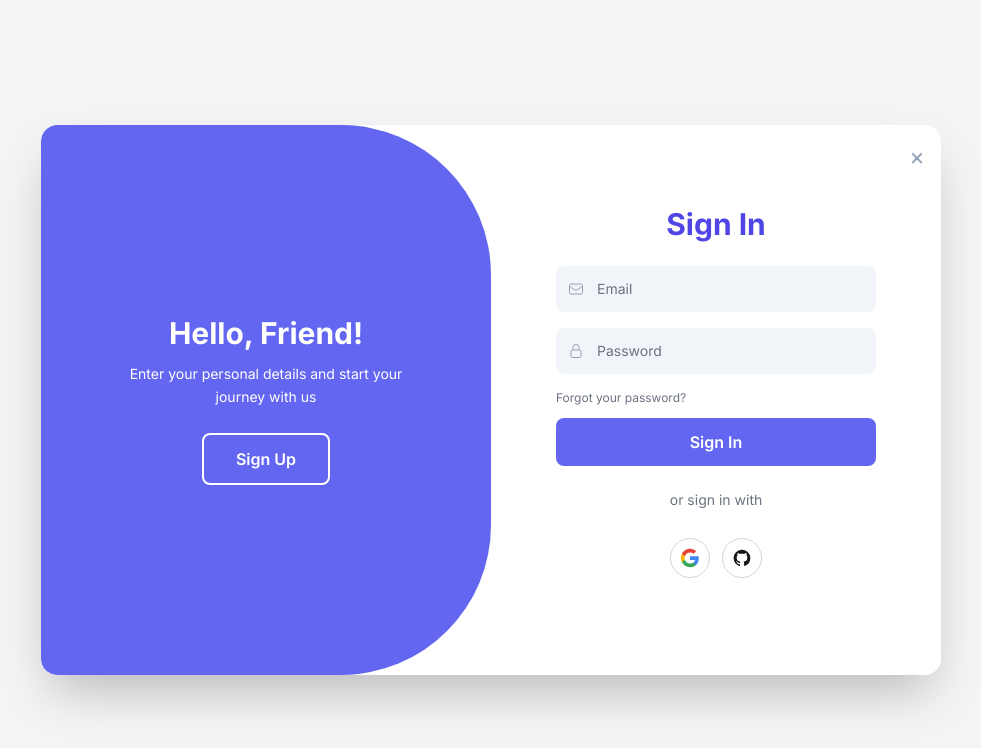
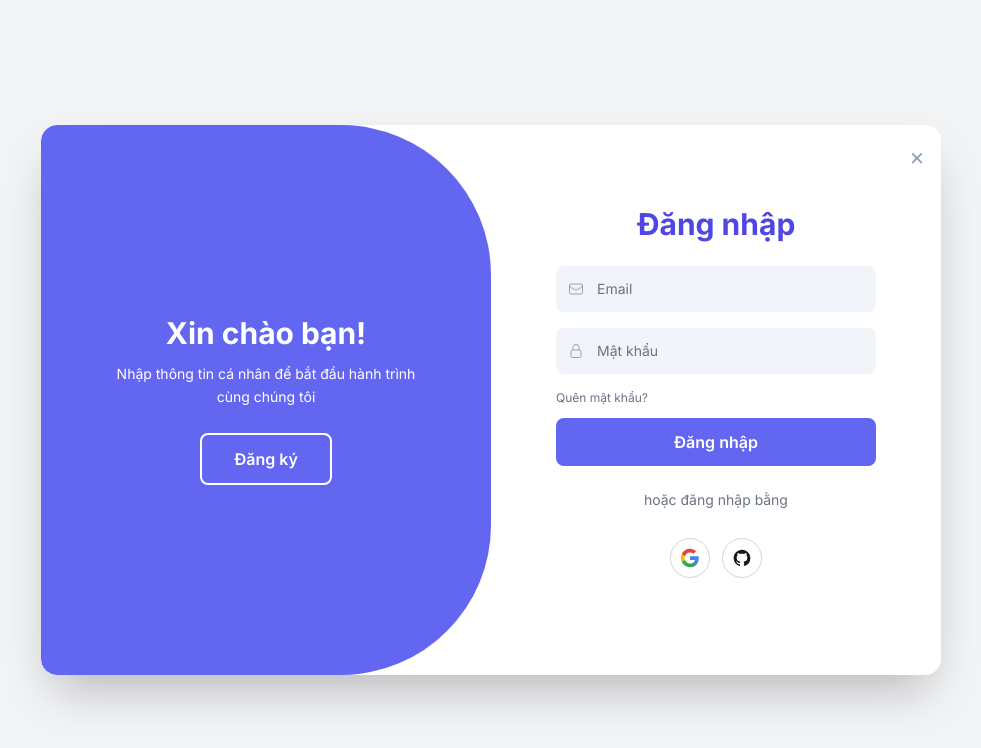
Before and after one commit to Tinh2k4itc/DoAnLN, a React (Vite) app in the folder frontend/: page /login in a window 1280 px wide. Shown: the top 748 px of the page, without its empty margins (149-1130 px from the left). Built offline with nearby package versions, Linux system fonts and the light colour scheme; no server answers.

Commit message:
update lại giao diện

```diff
--- a/frontend/App.tsx
+++ b/frontend/App.tsx
@@ -51,9 +51,10 @@ function ProtectedRoute({ children, requireRole }: { children: React.ReactNode;
 }
 
 function LoginRoute() {
+  const navigate = useNavigate();
   return (
     <div className="flex justify-center items-center min-h-screen bg-gray-100">
-      <AuthForm onClose={() => {}} />
+      <AuthForm onClose={() => navigate('/')} />
     </div>
   );
 }
--- a/frontend/AuthPage/AuthForm.tsx
+++ b/frontend/AuthPage/AuthForm.tsx
@@ -325,8 +325,8 @@ const AuthForm: React.FC<AuthFormProps> = ({ onClose }) => {
   return (
     <div className="bg-white w-[900px] max-w-[95vw] min-h-[550px] sm:h-[550px] rounded-2xl shadow-2xl relative overflow-hidden">
       <button
-        className="absolute top-4 right-4 text-2xl text-slate-400 hover:text-slate-700"
-        onClick={() => { onClose(); navigate('/'); }}
+        className="absolute top-4 right-4 text-2xl text-slate-400 hover:text-slate-700 z-50"
+        onClick={() => navigate('/')}
         aria-label="Đóng"
       >
         &times;
@@ -334,16 +334,16 @@ const AuthForm: React.FC<AuthFormProps> = ({ onClose }) => {
 
       {/* Sign Up Form Panel */}
       <div className={`${signUpFormBaseClasses} ${signUpFormDynamicClasses}`}>
-        <h1 className="text-3xl font-bold text-indigo-600 mb-6">Create Account</h1>
+        <h1 className="text-3xl font-bold text-indigo-600 mb-6">Tạo tài khoản</h1>
         <form onSubmit={handleSignUpSubmit} className="w-full max-w-xs">
           <InputField
             type="text"
-            placeholder="Username"
+            placeholder="Tên người dùng"
             required
             icon={<UserIcon className={commonIconClass} />}
             value={signUpUsername}
             onChange={e => setSignUpUsername(e.target.value)}
-            aria-label="Username"
+            aria-label="Tên người dùng"
           />
           <InputField
             type="email"
@@ -356,21 +356,21 @@ const AuthForm: React.FC<AuthFormProps> = ({ onClose }) => {
           />
           <InputField
             type="password"
-            placeholder="Password"
+            placeholder="Mật khẩu"
             required
             icon={<LockIcon className={commonIconClass} />}
             value={signUpPassword}
             onChange={e => setSignUpPassword(e.target.value)}
-            aria-label="Password"
+            aria-label="Mật khẩu"
           />
           <InputField
             type="password"
-            placeholder="Confirm Password"
+            placeholder="Xác nhận mật khẩu"
             required
             icon={<LockIcon className={commonIconClass} />}
             value={signUpConfirmPassword}
             onChange={e => setSignUpConfirmPassword(e.target.value)}
-            aria-label="Confirm Password"
+            aria-label="Xác nhận mật khẩu"
           />
 
           {/* Chọn role */}
@@ -409,18 +409,18 @@ const AuthForm: React.FC<AuthFormProps> = ({ onClose }) => {
             disabled={isLoading}
             className="w-full bg-indigo-500 text-white py-3 rounded-lg font-semibold hover:bg-indigo-600 transition-colors mt-2 disabled:opacity-50 disabled:cursor-not-allowed"
           >
-            {isLoading ? 'Đang đăng ký...' : 'Sign Up'}
+            {isLoading ? 'Đang đăng ký...' : 'Đăng ký'}
           </button>
         </form>
         {errorMsg && <div className="text-red-500 mt-2 text-sm">{errorMsg}</div>}
         {successMsg && <div className="text-green-500 mt-2 text-sm">{successMsg}</div>}
-        <p className="text-gray-500 text-sm mt-6 mb-3">or sign up with</p>
+        <p className="text-gray-500 text-sm mt-6 mb-3">hoặc đăng ký bằng</p>
         <SocialIcons onGoogleSignIn={handleGoogleSignIn} onGithubSignIn={handleGithubSignIn} />
       </div>
 
       {/* Sign In Form Panel */}
       <div className={`${signInFormBaseClasses} ${signInFormDynamicClasses}`}>
-        <h1 className="text-3xl font-bold text-indigo-600 mb-6">Sign In</h1>
+        <h1 className="text-3xl font-bold text-indigo-600 mb-6">Đăng nhập</h1>
         <form onSubmit={handleSignInSubmit} className="w-full max-w-xs">
           <InputField
             type="email"
@@ -433,12 +433,12 @@ const AuthForm: React.FC<AuthFormProps> = ({ onClose }) => {
           />
           <InputField
             type="password"
-            placeholder="Password"
+            placeholder="Mật khẩu"
             required
             icon={<LockIcon className={commonIconClass} />}
             value={signInPassword}
             onChange={e => setSignInPassword(e.target.value)}
-            aria-label="Password"
+            aria-label="Mật khẩu"
           />
 
           {/* Chức năng quên mật khẩu */}
@@ -448,7 +448,7 @@ const AuthForm: React.FC<AuthFormProps> = ({ onClose }) => {
               onClick={() => setShowForgotPassword(true)}
               className="text-xs text-gray-500 hover:text-indigo-500 my-3 block"
             >
-              Forgot your password?
+              Quên mật khẩu?
             </button>
           ) : (
             <div className="my-3 p-3 bg-gray-50 rounded-lg">
@@ -485,41 +485,41 @@ const AuthForm: React.FC<AuthFormProps> = ({ onClose }) => {
             disabled={isLoading}
             className="w-full bg-indigo-500 text-white py-3 rounded-lg font-semibold hover:bg-indigo-600 transition-colors disabled:opacity-50 disabled:cursor-not-allowed"
           >
-            {isLoading ? 'Đang đăng nhập...' : 'Sign In'}
+            {isLoading ? 'Đang đăng nhập...' : 'Đăng nhập'}
           </button>
         </form>
         {errorMsg && <div className="text-red-500 mt-2 text-sm">{errorMsg}</div>}
         {successMsg && <div className="text-green-500 mt-2 text-sm">{successMsg}</div>}
-        <p className="text-gray-500 text-sm mt-6 mb-3">or sign in with</p>
+        <p className="text-gray-500 text-sm mt-6 mb-3">hoặc đăng nhập bằng</p>
         <SocialIcons onGoogleSignIn={handleGoogleSignIn} onGithubSignIn={handleGithubSignIn} />
       </div>
 
       {/* Overlay Container */}
       <div className={`${overlayBaseClasses} ${overlayDynamicClasses}`}>
         <div className={signInPromptTextClasses}>
-          <h2 className="text-3xl font-bold mb-3">Hello, Friend!</h2>
+          <h2 className="text-3xl font-bold mb-3">Xin chào bạn!</h2>
           <p className="text-sm mb-6 leading-relaxed max-w-xs">
-            Enter your personal details and start your journey with us
+            Nhập thông tin cá nhân để bắt đầu hành trình cùng chúng tôi
           </p>
           <button
             onClick={() => handleTogglePanel('signUp')}
             disabled={isAnimating}
             className="px-8 py-3 border-2 border-white rounded-lg font-semibold hover:bg-white hover:text-indigo-500 transition-all duration-300 disabled:opacity-50"
           >
-            Sign Up
+            Đăng ký
           </button>
         </div>
         <div className={signUpPromptTextClasses}>
-          <h2 className="text-3xl font-bold mb-3">Welcome Back!</h2>
+          <h2 className="text-3xl font-bold mb-3">Chào mừng trở lại!</h2>
           <p className="text-sm mb-6 leading-relaxed max-w-xs">
-            To keep connected with us please login with your personal info
+            Để tiếp tục kết nối, vui lòng đăng nhập bằng thông tin cá nhân của bạn
           </p>
           <button
             onClick={() => handleTogglePanel('signIn')}
             disabled={isAnimating}
             className="px-8 py-3 border-2 border-white rounded-lg font-semibold hover:bg-white hover:text-indigo-500 transition-all duration-300 disabled:opacity-50"
           >
-            Sign In
+            Đăng nhập
           </button>
         </div>
       </div>
```
